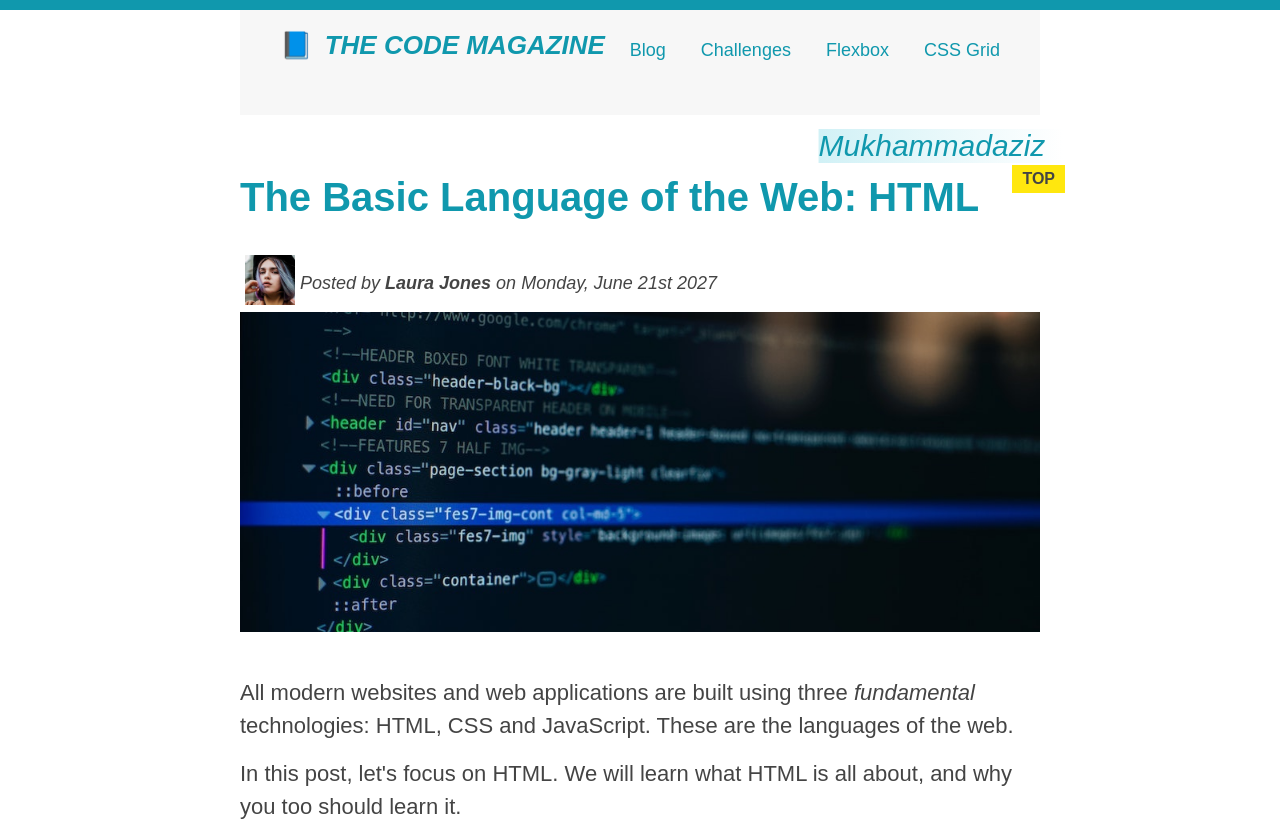
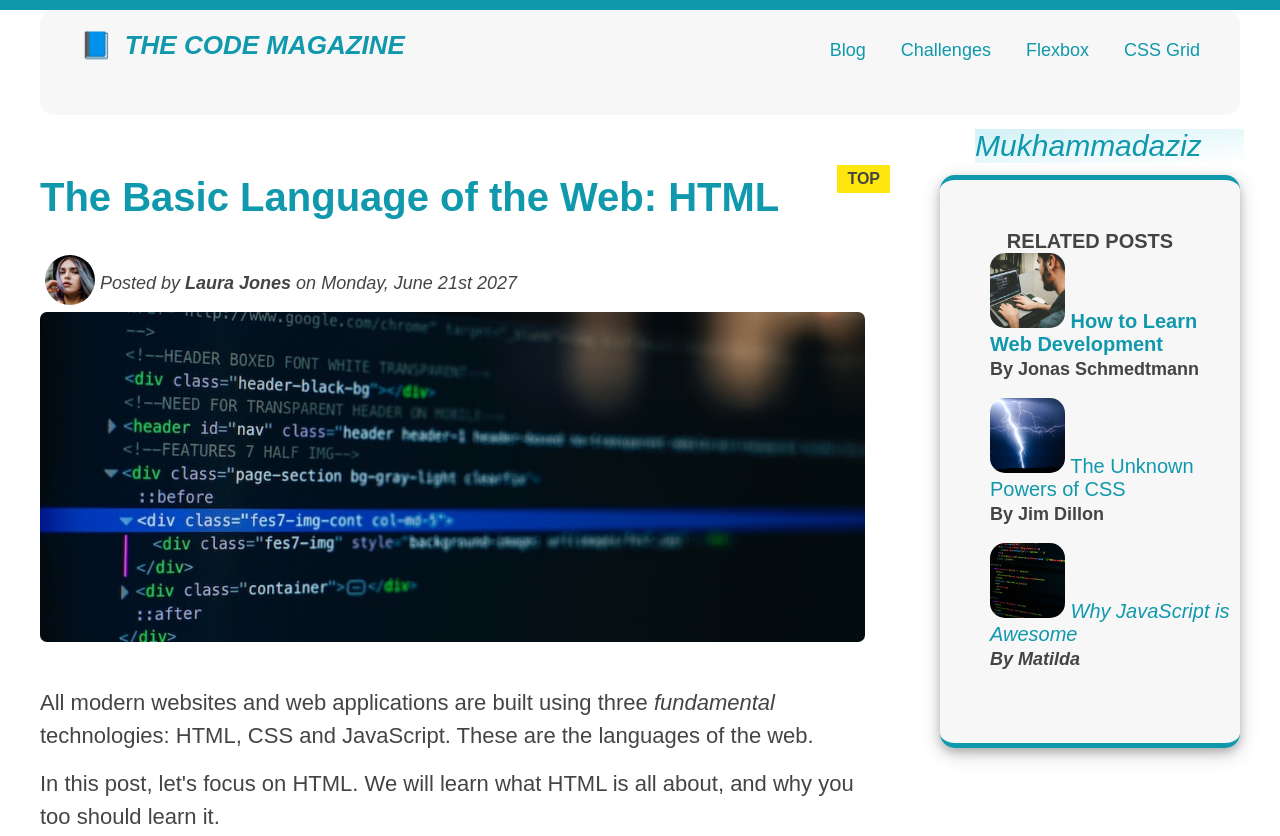
Before and after one commit to Alanm17/css_reminder, a plain HTML site: page index.html in a window 1280 px wide. Shown: the top 836 px of the page. Drawn offline with Linux system fonts and the light colour scheme.

Commit message:
border-radius

```diff
--- a/style.css
+++ b/style.css
@@ -2,22 +2,26 @@
   /* border-top: 10px solid #1098ad; */
   margin: 0;
   padding: 0;
+  /* background-color: antiquewhite; */
 }
 
 /* PAGE SECTIONS */
 body {
+
   color: #444;
   font-family: sans-serif;
-
+  /* background-color: rgb(227, 224, 221); */
   border-top: 10px solid #1098ad;
   position: relative;
+  /* background: url(paper.gif); */
 }
 
 .container {
-  width: 800px;
+  width: 1200px;
   /* margin-left: auto;
   margin-right: auto; */
   margin: 0 auto;
+  /* background-color:  rgb(227, 224, 221); */
 }
 
 .main-header {
@@ -28,6 +32,7 @@ body {
   padding: 20px 40px;
   margin-bottom: 60px;
   /* height: 80px; */
+  border-radius: 14px;
 }
 
 nav {
@@ -289,8 +294,35 @@ nav{
   font-weight:normal;
   color:#1098ad;
   display : block;
-  transform: translate(220%, 200%);
-  background: linear-gradient(to right, #d1f1f6,#ffff);
-  width:34%;
+  transform: translate(333%, 200%);
+  background: linear-gradient(to right bottom, #d1f1f6, #ffff);
+  width:24%;
   font-size: 30px;
 }
+aside{
+  float:right;
+  /* transform: translate(310%, -280%); */
+  width:300px;
+  border-radius: 15px;
+  box-shadow: 0 4px 8px 0 rgba(0, 0, 0, 0.2), 0 6px 20px 0 rgba(0, 0, 0, 0.19);
+  /* padding:-60px; */
+}
+article{
+  width:825px;
+  /* align-items: center; */
+  float:left;
+}
+footer{
+  clear:both;
+}
+.author-img{
+  border-radius: 50%;
+
+}
+.post-img{
+  border-radius: 7px;
+
+}
+img{
+  border-radius: 20%;
+}
```
